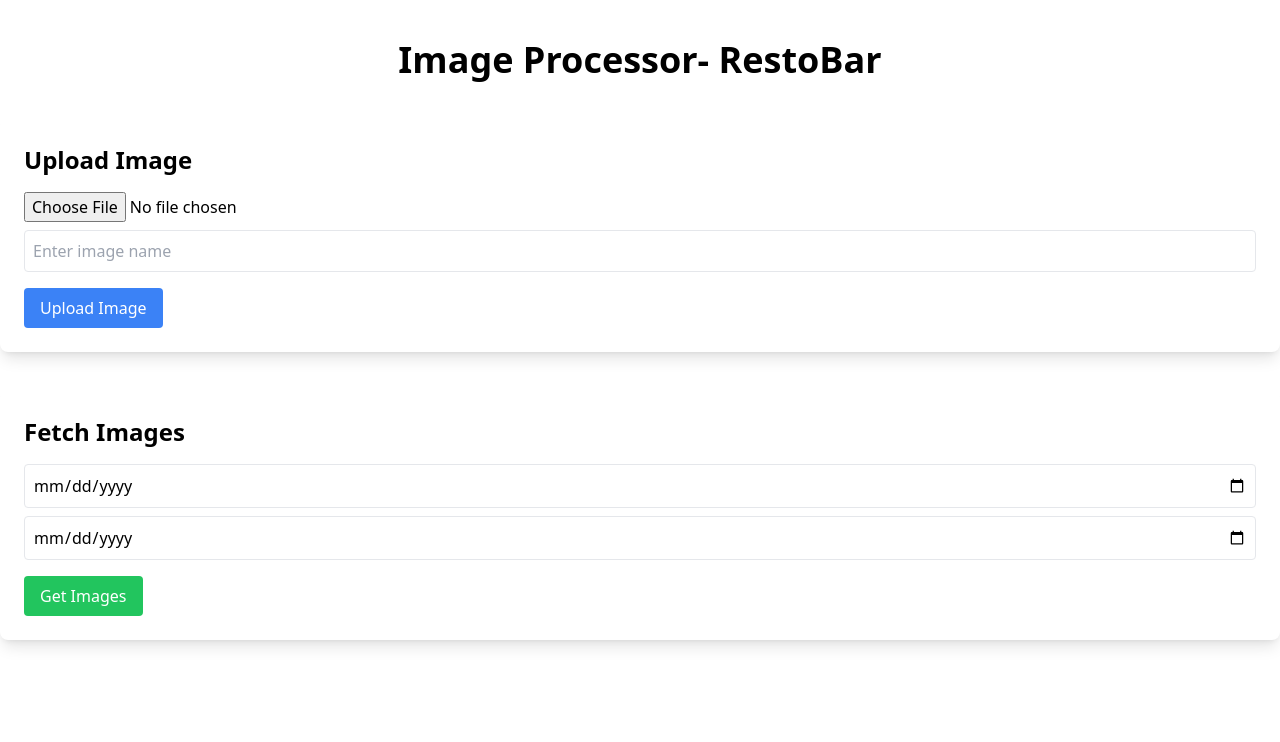
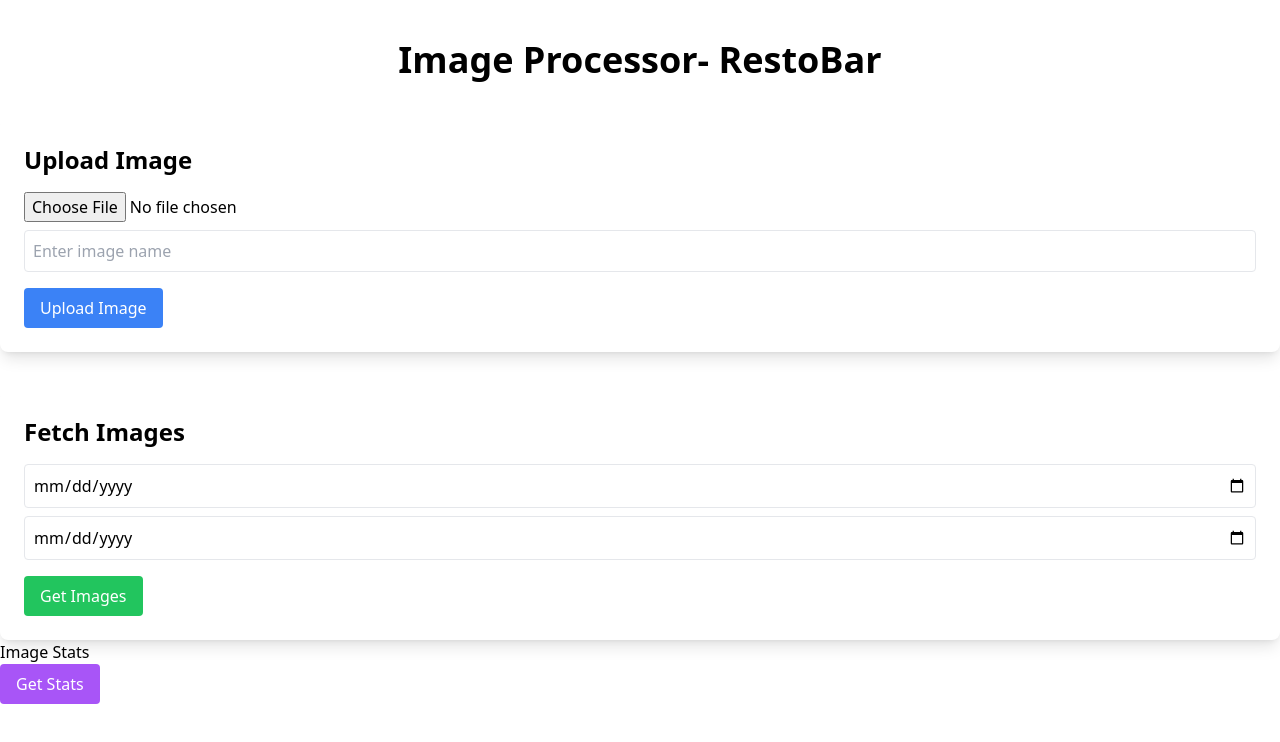
Before and after one commit to SebasSolano/front-restrobar-app, an Angular app: page / in a window 1280 px wide. Shown: the top 742 px of the page. Built offline with nearby package versions, Linux system fonts and the light colour scheme.

Commit message:
added: html components

```diff
--- a/src/app/app.component.ts
+++ b/src/app/app.component.ts
@@ -3,10 +3,11 @@ import { Component } from '@angular/core';
 import { FormsModule } from '@angular/forms';
 import { ImageUploadComponent } from './components/image-upload/image-upload.component';
 import { ImageListComponent } from "./components/image-list/image-list.component";
+import { ImageStatsComponent } from "./components/image-stats/image-stats.component";
 
 @Component({
   selector: 'app-root',
-  imports: [HttpClientModule, FormsModule, ImageUploadComponent, ImageListComponent],
+  imports: [HttpClientModule, FormsModule, ImageUploadComponent, ImageListComponent, ImageStatsComponent],
   template: `
     <div class="container mx-auto">
       <h1 class="text-4xl font-bold text-center mt-10">
@@ -15,6 +16,7 @@ import { ImageListComponent } from "./components/image-list/image-list.component
 
       <app-image-upload></app-image-upload>
       <app-image-list></app-image-list>
+      <app-image-stats></app-image-stats>
     </div>
   `,
   styleUrl: './app.component.css',
--- a/src/app/components/image-stats/image-stats.component.html
+++ b/src/app/components/image-stats/image-stats.component.html
@@ -1,3 +1,15 @@
-<p>
-  image-stats works!
-</p>
+<div>
+  <h2>Image Stats</h2>
+  <button
+    (click)="fetchStats()"
+    class="bg-purple-500 text-white px-4 py-2 rounded hover:bg-purple-700 transition-all"
+  >
+    Get Stats
+  </button>
+  <ul class="mt-4">
+    <li *ngFor="let stat of stats">
+      <strong>Hour:</strong> {{ stat._id }} | <strong>Count:</strong>
+      {{ stat.count }}
+    </li>
+  </ul>
+</div>
--- a/src/app/components/image-stats/image-stats.component.ts
+++ b/src/app/components/image-stats/image-stats.component.ts
@@ -1,9 +1,11 @@
 import { Component, OnInit } from '@angular/core';
 import { ImageService } from '../../services/image.service';
+import { NgFor } from '@angular/common';
 
 @Component({
   selector: 'app-image-stats',
   templateUrl: './image-stats.component.html',
+  imports: [NgFor],
   styleUrls: ['./image-stats.component.css'],
 })
 export class ImageStatsComponent implements OnInit {
```
